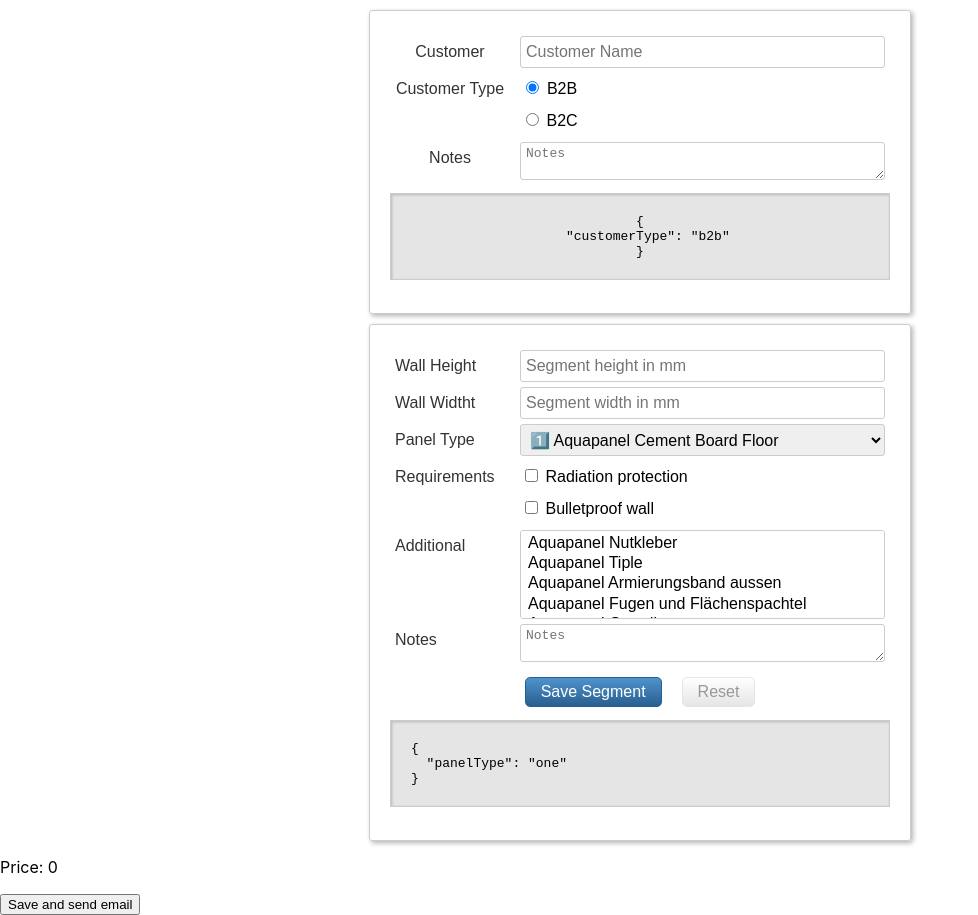
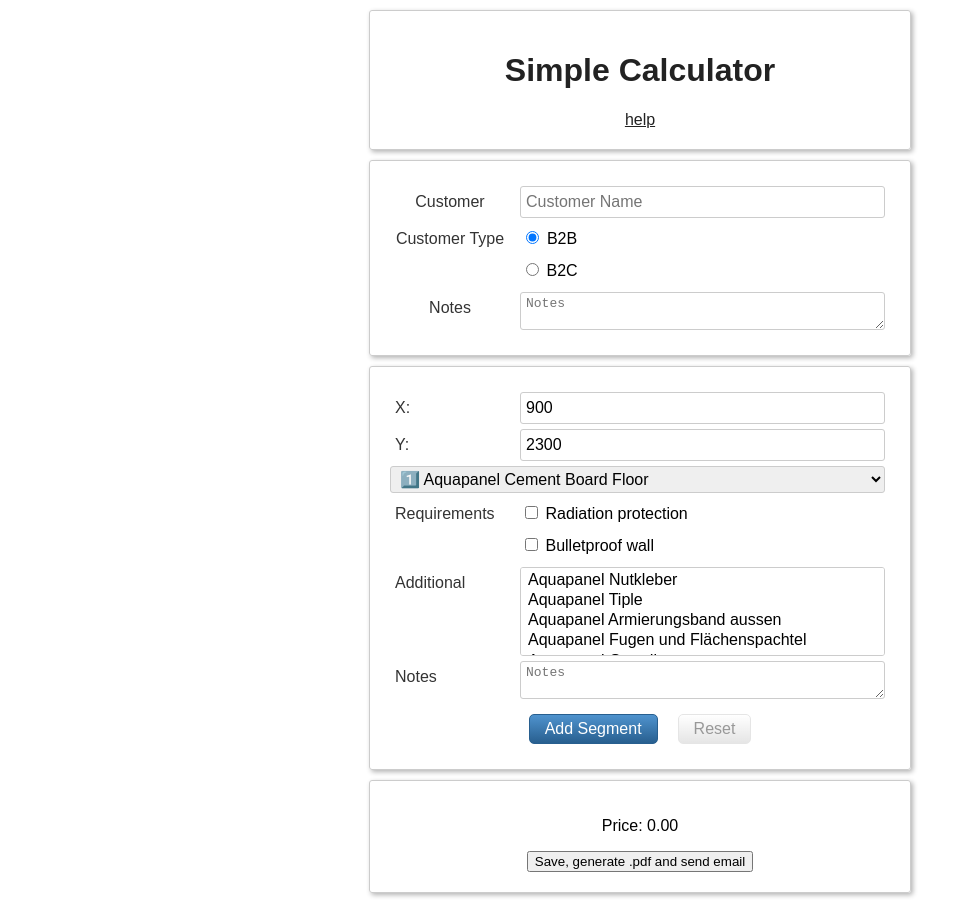
Before and after one commit to marexv/demo-calculator, a React (Create React App) app: page / in a window 1280 px wide. Shown: the whole page, without its empty margins (0-978 px from the left). Built offline with nearby package versions, Linux system fonts and the light colour scheme.

Commit message:
added files for deploying to gh-pages

```diff
--- a/package.json
+++ b/package.json
@@ -1,9 +1,11 @@
 {
   "name": "knauf-calculator",
+  "homepage": "https://marexv.github.io/demo-calculator",
   "version": "0.1.0",
   "private": true,
   "dependencies": {
     "final-form": "^4.11.0",
+    "gh-pages": "^2.0.1",
     "react": "^16.7.0",
     "react-dom": "^16.7.0",
     "react-final-form": "^4.0.2",
@@ -15,7 +17,9 @@
     "start": "react-scripts start",
     "build": "react-scripts build",
     "test": "react-scripts test",
-    "eject": "react-scripts eject"
+    "eject": "react-scripts eject",
+    "predeploy": "npm run build",
+    "deploy": "gh-pages -d build"
   },
   "eslintConfig": {
     "extends": "react-app"
--- a/src/App.js
+++ b/src/App.js
@@ -11,25 +11,17 @@
 const priceCalc = (props) => {
   var panelPrice = 0;
 
-  if (props.panelType.one) {
+  console.log(props);
+
+  if (props.panelType.Cement_Board) {
     panelPrice = 10;
-  } else if (props.panelType.one) {
+  } else if (props.panelType.Cement_Board_MF) {
     panelPrice = 20;
   } else {
     panelPrice = 30;
   }
 
   var price = props.segmentheight * props.segmenwidth * (0.000001) * panelPrice;
-
-  /*
-  if (props.requirements.radiationProtection) {
-    price += 500;
-  }
-
-  if (props.requirements.bulletproofWall) {
-    price += 500;
-  }
-  */
 
   return price;
 }
@@ -38,158 +30,6 @@
   await sleep(300);
   window.alert(JSON.stringify(values, 0, 2));
 };
-
-const MyForm = () => (
-  <Styles>
-    <h1>Knauf - Simple Calculator</h1>
-    <a href="https://knauf.hr/diy/kontakt">
-      help
-    </a>
-    <Form
-      onSubmit={onSubmit}
-      initialValues={{ panelType: 'one', customerType: 'b2b', sendToEmail: true }}
-
-      validate={values => {
-        const errors = {};
-        if (!values.segmentheight) {
-          errors.segmentheight = "Required";
-        } else if (values.segmentheight < 0) {
-          errors.segmentheight = "Must be positive";
-        }
-
-        if (!values.segmenwidth) {
-          errors.segmenwidth = "Required";
-        } else if (values.segmenwidth < 0) {
-          errors.segmenwidth = "Must be positive";
-        }
-
-        return errors;
-      }}
-
-      render={({ handleSubmit, form, reset, submitting, pristine, values }) => (
-        <form
-          onSubmit={event => {
-            handleSubmit(event).then(reset);
-          }}
-        >
-          <Field name="segmentheight">
-            {({ input, meta }) => (
-              <div>
-                <label>Wall Height</label>
-                <input {...input} type="number" placeholder="Segment height in mm" />
-                {meta.error && meta.touched && <span>{meta.error}</span>}
-              </div>
-            )}
-          </Field>
-          <Field name="segmenwidth">
-            {({ input, meta }) => (
-              <div>
-                <label>Wall Widtht</label>
-                <input {...input} type="number" placeholder="Segment width in mm" />
-                {meta.error && meta.touched && <span>{meta.error}</span>}
-              </div>
-            )}
-          </Field>
-          <div>
-            <label>Panel Type</label>
-            <Field name="panelType" component="select">
-              <option value="one">1️⃣ Aquapanel Cement Board Floor</option>
-              <option value="two">2️⃣  Aquapanel Cement Board Floor MF</option>
-              <option value="three">3️⃣ Aquapanel Indoor Panel</option>
-            </Field>
-          </div>
-          <div>
-            <label>Requirements</label>
-            <div>
-              <label>
-                <Field
-                  name="requirements"
-                  component="input"
-                  type="checkbox"
-                  value="radiationProtection"
-                />{' '}
-                Radiation protection
-              </label>
-              <label>
-                <Field
-                  name="requirements"
-                  component="input"
-                  type="checkbox"
-                  value="bulletproofWall"
-                />{' '}
-                Bulletproof wall
-              </label>
-            </div>
-          </div>
-          <div>
-            <label>Additional</label>
-            <Field name="additionl" component="select" multiple>
-              <option value="kleber">Aquapanel Nutkleber</option>
-              <option value="tipla">Aquapanel Tiple</option>
-              <option value="armierungsband">Aquapanel Armierungsband aussen</option>
-              <option value="fugen">Aquapanel Fugen und Flächenspachtel</option>
-              <option value="gruierung">Aquapanel Grundierung aussen</option>
-              <option value="gewebe">Aquapanel Gewebe plus</option>
-            </Field>
-          </div>
-          <div>
-            <label>Customer</label>
-            <Field
-              name="customer"
-              component="input"
-              type="text"
-              placeholder="Customer Name"
-            />
-          </div>
-          <div>
-            <label>Customer Type</label>
-            <div>
-              <label>
-                <Field
-                  name="customerType"
-                  component="input"
-                  type="radio"
-                  value="b2b"
-                />{' '}
-                B2B
-              </label>
-              <label>
-                <Field
-                  name="customerType"
-                  component="input"
-                  type="radio"
-                  value="b2c"
-                />{' '}
-                B2C
-              </label>
-            </div>
-          </div>
-          <div>
-            <label>Notes</label>
-            <Field name="notes" component="textarea" placeholder="Notes" />
-          </div>
-          <div className="buttons">
-            <button type="submit" disabled={submitting}>
-              Submit
-            </button>
-            <button
-              type="button"
-              onClick={form.reset}
-              disabled={submitting || pristine}
-            >
-              Reset
-            </button>
-          </div>
-          <div>
-            <label>Send To Email</label>
-            <Field name="sendToEmail" component="input" type="checkbox" />
-          </div>
-          <pre>{JSON.stringify(values, 0, 2)}</pre>
-        </form>
-      )}
-    />
-  </Styles>
-)
 
 const CustomerDetails = (props) => (
   <Styles>
@@ -256,7 +96,7 @@
                 <label>Notes</label>
                 <Field name="notes" component="textarea" placeholder="Notes" />
               </div>
-              <pre>{JSON.stringify(values, 0, 2)}</pre>
+              {/* <pre>{JSON.stringify(values, 0, 2)}</pre> */}
             </form>
           </div>
         </div>
@@ -264,7 +104,6 @@
     />
   </Styles>
 )
-
 
 class SegmentDetails extends React.Component {
   constructor(props) {
@@ -275,12 +114,19 @@
     console.log(values);
   };
 
+
+
   render() {
+
+    var maringLeft0Style = {
+      marginLeft:0,
+    };
+
     return (
       <Styles>
         <Form
           onSubmit={this.props.handleSubmit}
-          initialValues={{ panelType: 'one'}}
+          initialValues={{ panelType: 'Cement_Board', segmentheight: 900, segmenwidth: 2300 }}
 
           validate={values => {
             const errors = {};
@@ -306,7 +152,7 @@
               <Field name="segmentheight">
                 {({ input, meta }) => (
                   <div>
-                    <label>Wall Height</label>
+                    <label>X:</label>
                     <input {...input} type="number" placeholder="Segment height in mm" />
                     {meta.error && meta.touched && <span>{meta.error}</span>}
                   </div>
@@ -315,18 +161,17 @@
               <Field name="segmenwidth">
                 {({ input, meta }) => (
                   <div>
-                    <label>Wall Widtht</label>
+                    <label>Y:</label>
                     <input {...input} type="number" placeholder="Segment width in mm" />
                     {meta.error && meta.touched && <span>{meta.error}</span>}
                   </div>
                 )}
               </Field>
-              <div>
-                <label>Panel Type</label>
-                <Field name="panelType" component="select">
-                  <option value="one">1️⃣ Aquapanel Cement Board Floor</option>
-                  <option value="two">2️⃣ Aquapanel Cement Board Floor MF</option>
-                  <option value="three">3️⃣  Aquapanel Indoor Panel</option>
+              <div style={maringLeft0Style}>
+                <Field name="panelType" component="select" style={maringLeft0Style}>
+                  <option value="Cement_Board">1️⃣ Aquapanel Cement Board Floor</option>
+                  <option value="Cement_Board_MF">2️⃣ Aquapanel Cement Board Floor MF</option>
+                  <option value="Indoor_Panel">3️⃣  Aquapanel Indoor Panel</option>
                 </Field>
               </div>
               <div>
@@ -373,7 +218,7 @@
                   // onClick={props.onClick}
                   disabled={submitting}
                 >
-                  Save Segment
+                  Add Segment
                 </button>
                 <button
                   type="button"
@@ -383,7 +228,7 @@
                   Reset
                 </button>
               </div>
-              <pre>{JSON.stringify(values, 0, 2)}</pre>
+              {/* <pre>{JSON.stringify(values, 0, 2)}</pre> */}
             </form>
           )}
         />
@@ -393,22 +238,19 @@
 }
 
 const Segment = (props) => (
-  <div>
-    <p>Segment Type: {props.segment.segment.panelType}</p>
-    <p>Segment Id: {props.segment.id}</p>
-    <p>Segment price: {props.segment.price}</p>
-    <button onClick={props.deleteSegmentOnClick}>delete segment</button>
-    <button>edit segment</button>
-  </div>
+  <Styles >
+    <div className="use-style">
+      <p>Segment: {props.segment.segment.panelType}, size: {props.segment.segment.segmentheight} x {props.segment.segment.segmenwidth}</p>
+      <p>Segment price: {props.segment.price.toLocaleString(navigator.language, { minimumFractionDigits: 2 })}</p>
+      <button onClick={props.deleteSegmentOnClick}>delete segment</button>
+      <button disabled>edit segment</button>
+    </div>
+  </Styles >
 )
 
 class Project extends React.Component {
   constructor(props) {
     super();
-
-    function getSum(total, num) {
-      return total + num;
-    }
 
     this.state = {
       segments: [],
@@ -446,14 +288,14 @@
 
     // update old list to new list.
     this.setState({
-        segments: segments,
-        price: price
+      segments: segments,
+      price: price
     });
 
   }
 
   loadSegmentOnClick() {
-
+    // TODO
   }
 
   handleCompleteProject() {
@@ -463,8 +305,11 @@
       "customer": this.state.customer,
     };
 
-    alert(JSON.stringify(document, 0, 2))
-  }
+    // JSON.stringify(document, 0, 2))
+
+    alert("Calculation saved, pdf with details has been emaild to you!")
+
+    }
 
   myOnChange(values) {
     this.setState({
@@ -477,9 +322,27 @@
 
     return (
       <div>
-        <CustomerDetails onChange={(values) => this.myOnChange(values)}/>
+
+        <Styles >
+          <div className="use-style">
+            <h1>Simple Calculator</h1>
+            <a href="https://knauf.hr/diy/kontakt">
+              help
+            </a>
+          </div>
+        </Styles >
+
+        <CustomerDetails onChange={(values) => this.myOnChange(values)} />
 
         <SegmentDetails handleSubmit={(values) => this.saveSegmentOnClick(values)} />
+
+        <Styles >
+          <div className="use-style">
+            <p>Price: {this.state.price.toLocaleString(navigator.language, { minimumFractionDigits: 2 })}</p>
+
+            <button onClick={() => this.handleCompleteProject()}>Save, generate .pdf and send email</button>
+          </div>
+        </Styles >
 
         {this.state.segments.map((segment) => {
           return (
@@ -491,14 +354,11 @@
           )
         })}
 
-        <p>Price: {this.state.price}</p>
+      </div>
 
-        <button onClick={() => this.handleCompleteProject()}>Save and send email</button>
-      </div>
     );
   }
 }
-
 
 class App extends Component {
   render() {
--- a/src/Styles.js
+++ b/src/Styles.js
@@ -49,7 +49,7 @@
     color: #222;
   }
 
-  form {
+  form, .use-style {
     max-width: 500px;
     margin: 10px auto;
     border: 1px solid #ccc;
```
Also changed, not shown: 1 other file (tests, documents, lock files or other folders).
